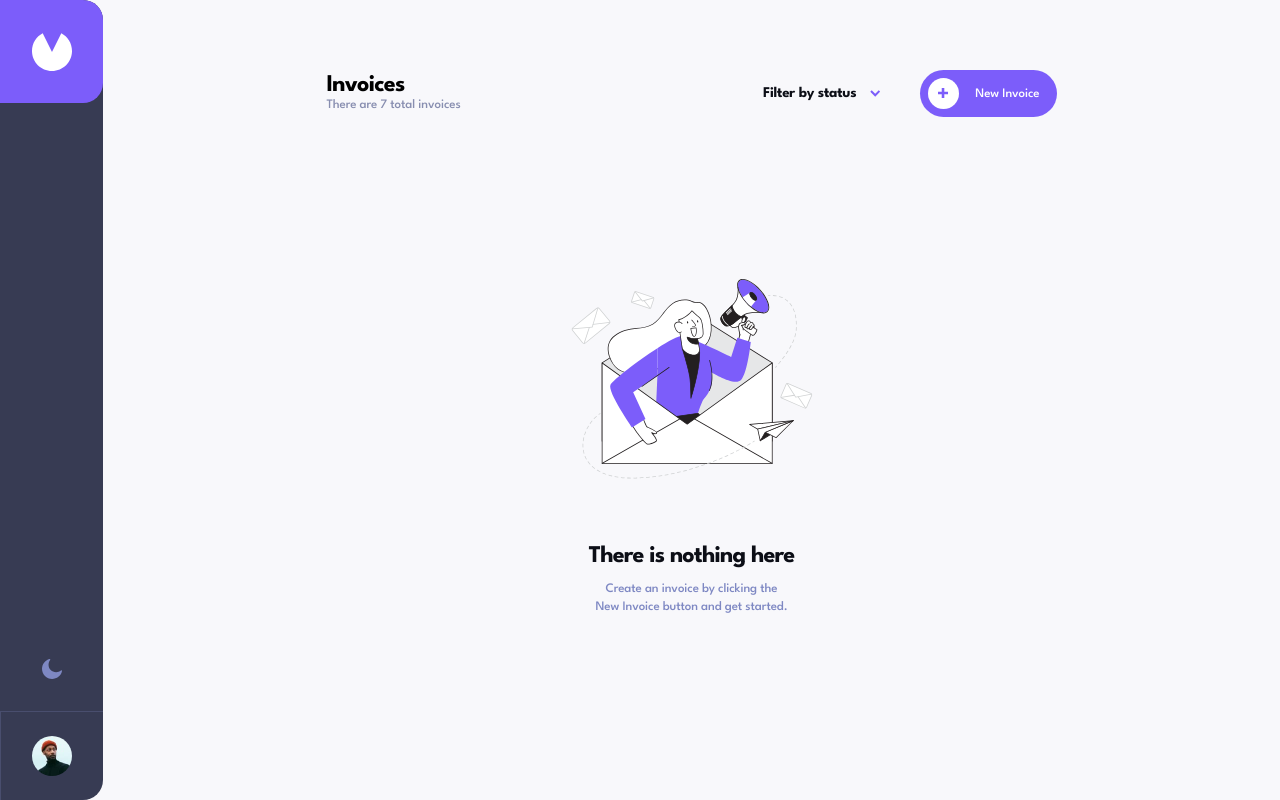
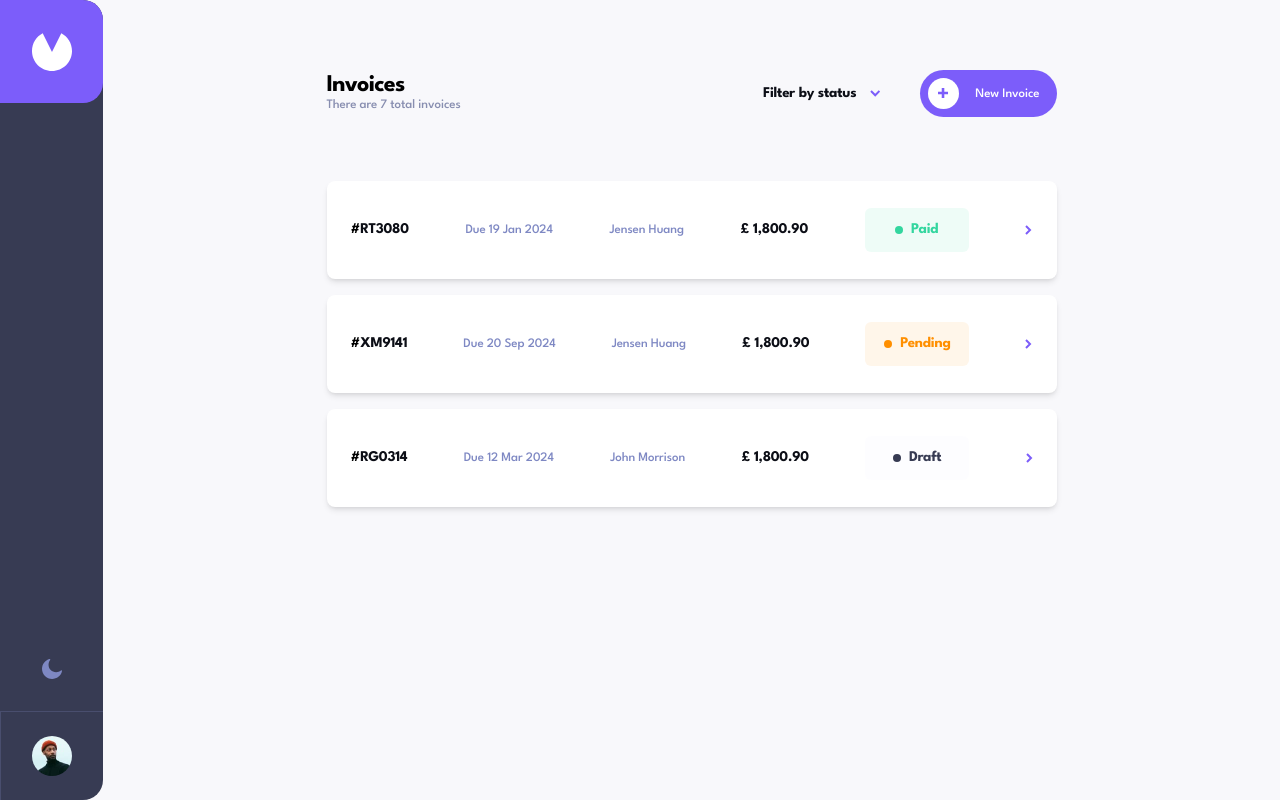
Before and after one commit to sgledhill1695/Invoice-app-frontend, a Next.js app: page / in a window 1280 px wide. Built offline with nearby package versions, Linux system fonts and the light colour scheme.

Commit message:
added invoice index component and list

```diff
--- /dev/null
+++ b/app/components/index/invoice.jsx
@@ -0,0 +1,92 @@
+import { useContext } from "react";
+import { DarkModeContext } from "@/app/context/darkModeContext";
+
+export default function Invoice ({invoice}){
+
+    const { darkModeActive } = useContext(DarkModeContext);
+
+
+    return(
+        <div className={`${darkModeActive ? 'bg-brand-three' : 'bg-[white]'}  shadow-md py-[27px] px-[24px] flex items-center justify-between rounded-[8px] hover:cursor-pointer hover:border-[1px] hover:border-brand-one gap-x-[100px] sm:gap-x-0 gap-y-[24px] sm:gap-y-0 flex-wrap`}>
+
+            <h4 className="text-brand-seven heading-s-var order-1 sm:order-1">
+                #
+                <span className={`${darkModeActive ? 'text-[white]' : 'text-brand-eight'}`}>
+                    {invoice.id}
+                </span>
+            </h4>
+
+            <p className={`${darkModeActive ? 'text-brand-five' : 'text-brand-six'} order-3 sm:order-2`}>
+                Due {invoice.dueDate}
+            </p>
+
+            <p className={`${darkModeActive ? 'text-brand-five' : 'text-brand-six'} order-2 sm:order-3`}>
+                {invoice.name}
+            </p>
+
+            <p className={`${darkModeActive ? 'text-[white]' : 'text-brand-eight' } order-4 heading-s  heading-s-var sm:order-4`}>
+                £ 1,800.90
+            </p>
+
+            {/* If invoice status paid */}
+            {invoice.status === 'paid' && (
+
+                <div className="py-[10px] w-[104px] flex items-center justify-center bg-[#33d6a015] rounded-[6px] gap-[8px] order-5 sm:order-5">
+
+                    <svg xmlns="http://www.w3.org/2000/svg" width="8" height="8" viewBox="0 0 8 8">
+                        <circle cx="4" cy="4" r="4" fill="#33D69F" />
+                    </svg>
+
+                    <span className="text-[#33D69F] heading-s-var">
+                        Paid
+                    </span>
+
+                </div>
+
+            )}
+
+
+            {/* If invoice status pending */}
+            {invoice.status === 'pending' && (
+
+                <div className="py-[10px] w-[104px] flex items-center justify-center bg-[#ff910015] rounded-[6px] gap-[8px] order-5 sm:order-5">
+
+                    <svg xmlns="http://www.w3.org/2000/svg" width="8" height="8" viewBox="0 0 8 8">
+                        <circle cx="4" cy="4" r="4" fill="#FF8F00" />
+                    </svg>
+
+                    <span className="text-[#FF8F00] heading-s-var">
+                        Pending
+                    </span>
+
+                </div>
+
+            )}
+
+
+            {/* If invoice status draft */}
+            {invoice.status === 'draft' && (
+
+                <div className={`${darkModeActive ? 'bg-[#dfe3fa14]' : 'bg-[#373b530b]'} py-[10px] w-[104px] flex items-center justify-center bg-[#dfe3fa14] rounded-[6px] gap-[8px] order-5 lg:order-5`}>
+
+                    <svg  xmlns="http://www.w3.org/2000/svg" width="8" height="8" viewBox="0 0 8 8">
+                        <circle className={`${darkModeActive ? 'fill-brand-five' : 'fill-[#373B53]'} `} cx="4" cy="4" r="4"/>
+                    </svg>
+
+                    <span className={`${darkModeActive ? 'text-brand-five' : 'text-[#373B53]'}  heading-s-var`}>
+                        Draft
+                    </span>
+
+                </div>
+
+            )}
+
+
+            <svg className="hidden sm:flex sm:order-6" xmlns="http://www.w3.org/2000/svg" width="7" height="10" viewBox="0 0 7 10" fill="none">
+                <path d="M1 1L5 5L1 9" stroke="#7C5DFA" stroke-width="2" />
+            </svg>
+
+
+        </div>
+    )
+}
--- a/app/globals.css
+++ b/app/globals.css
@@ -10,6 +10,10 @@
 @font-face {
     font-family: league-spartan-medium;
     src: url('../public/assets/fonts/LeagueSpartan-Medium.ttf');
+}
+
+.ls-bold{
+    font-family: league-spartan-bold;
 }
 
 .heading-l{
--- a/app/page.jsx
+++ b/app/page.jsx
@@ -4,11 +4,39 @@ import { DarkModeContext } from "./context/darkModeContext";
 import MainWrapper from "./components/mainWrapper";
 import MainHeader from "./components/mainHeader";
 import NoInvoicesSVG from "./components/noInvoicesSVG";
+import Invoice from "./components/index/invoice";
+import Link from "next/link";
 
 export default function Index() {
 
     const {darkModeActive} = useContext(DarkModeContext);
-    const [invoices, setInvoices] = useState([]);
+
+	//Test invoices
+    const [invoices, setInvoices] = useState([
+		{
+			id: 'RT3080',
+			dueDate: '19 Jan 2024',
+			name: 'Jensen Huang',
+			date: '1,800.90',
+			status: 'paid'
+		},
+		{
+			id: 'XM9141',
+			dueDate: '20 Sep 2024',
+			name: 'Jensen Huang',
+			date: '1,800.90',
+			status: 'pending'
+		},
+		{
+			id: 'RG0314',
+			dueDate: '12 Mar 2024',
+			name: 'John Morrison',
+			date: '14,002.33',
+			status: 'draft'
+		}
+
+
+	]);
 
   return (
 
@@ -17,10 +45,24 @@ export default function Index() {
     	    <MainHeader/>
 
     	    {invoices.length > 0 ? (
-    	      	<>
 
-    	      	</>
+    	      	<section className="mt-[36px] sm:mt-[64px] flex flex-col gap-[16px]">
+
+					{invoices.map(invoice => (
+
+                        <Link key={invoice.id} href={'/'}>
+							<Invoice
+								invoice={invoice}
+							/>
+						</Link>
+
+					))}
+
+
+    	      	</section>
+
     	    ) : (
+
 				<section className="flex flex-col items-center mt-[100px] sm:mt-[130px] lg:mt-[162px] gap-[66px]">
     	      	  	<NoInvoicesSVG/>
 					<div className="flex flex-col items-center gap-[13px]">
```
Lines whose indentation alone changed are shown as unchanged.
